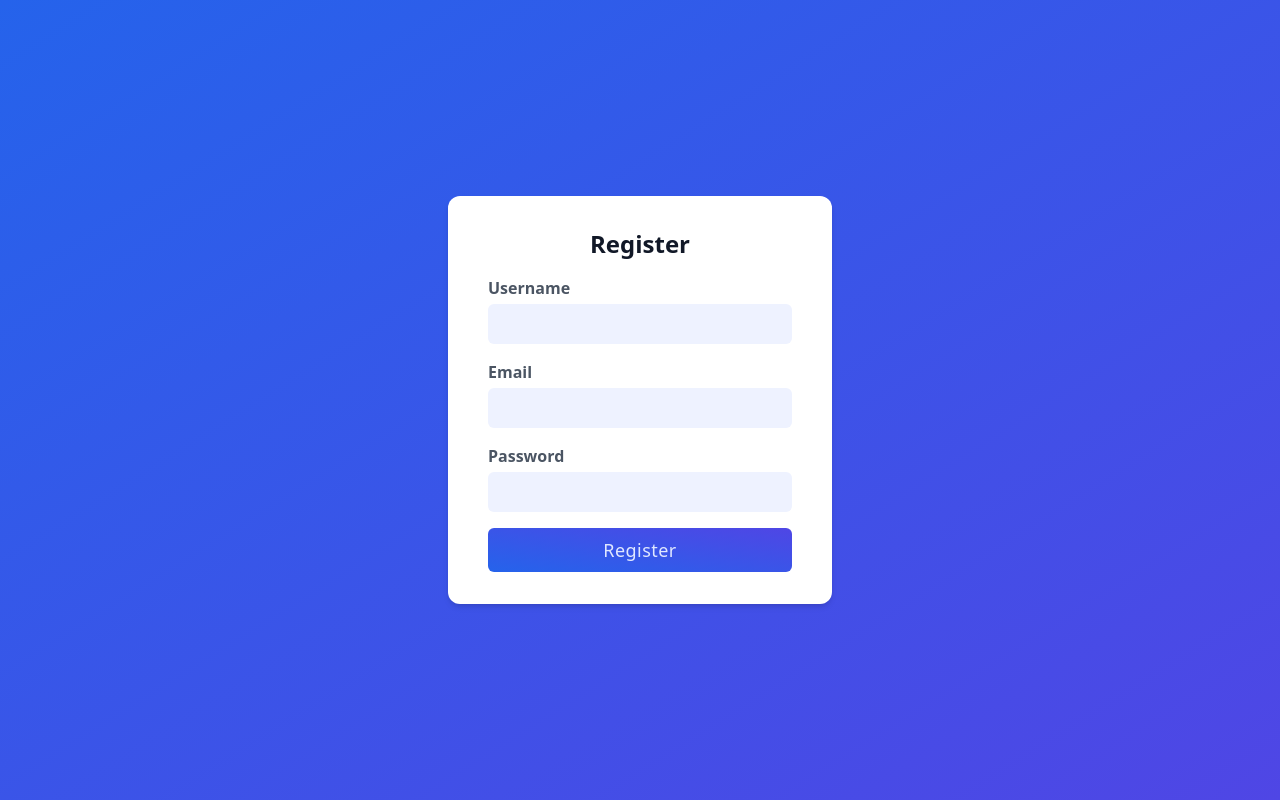
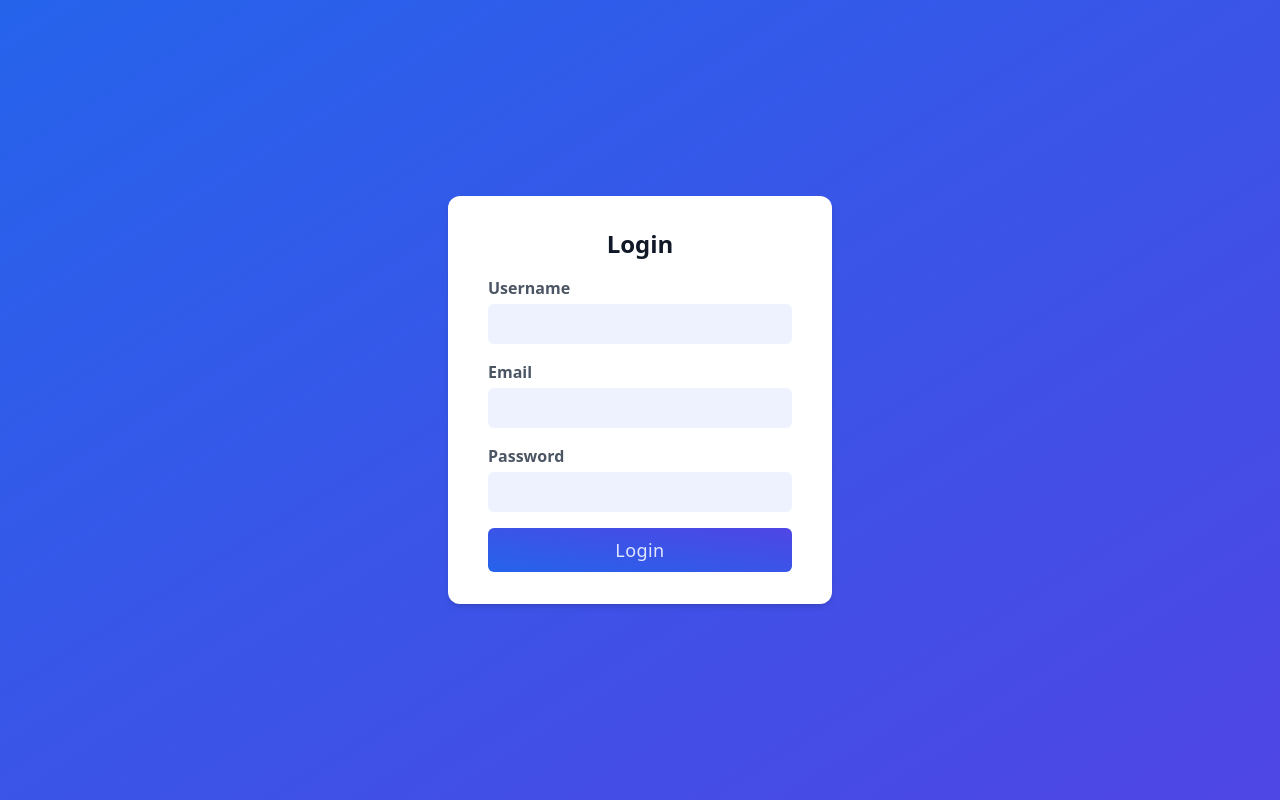
Before and after one commit to dducnv/Excell-On_FrontEnd, a Next.js app: page /login in a window 1280 px wide. Built offline with nearby package versions, Linux system fonts and the light colour scheme.

Commit message:
Commponet branch

```diff
--- a/components/user_layout/HeadPage.jsx
+++ b/components/user_layout/HeadPage.jsx
@@ -3,9 +3,10 @@ import { Popover, Transition } from '@headlessui/react'
 import { MenuIcon, XIcon } from '@heroicons/react/outline'
 import Link from 'next/link'
 const navigation = [
-    { name: 'Product', href: '#' },
-    { name: 'Features', href: '#' },
-    { name: 'Giới thiệu', href: '/login' },
+    { name: 'Home', href: '#' },
+    { name: 'About', href: '#' },
+    { name: 'Services', href: '#' },
+    { name: 'Contact Us', href: '#' },
 ]
 const HeadPage = () => {
     return (
--- a/pages/login.jsx
+++ b/pages/login.jsx
@@ -7,7 +7,7 @@ const login = () => {
                 <form>
                     <div className="bg-white px-10 py-8 rounded-xl w-screen shadow-md max-w-sm">
                         <div className="space-y-4">
-                            <h1 className="text-center text-2xl font-semibold text-gray-900">Register</h1>
+                            <h1 className="text-center text-2xl font-semibold text-gray-900">Login</h1>
                             <div>
                                 <label htmlFor="email" className="block mb-1 text-gray-600 font-semibold">Username</label>
                                 <input type="text" className="bg-indigo-50 px-4 py-2 outline-none rounded-md w-full" />
@@ -21,7 +21,7 @@ const login = () => {
                                 <input type="text" className="bg-indigo-50 px-4 py-2 outline-none rounded-md w-full" />
                             </div>
                         </div>
-                        <button className="mt-4 w-full bg-gradient-to-tr from-blue-600 to-indigo-600 text-indigo-100 py-2 rounded-md text-lg tracking-wide">Register</button>
+                        <button className="mt-4 w-full bg-gradient-to-tr from-blue-600 to-indigo-600 text-indigo-100 py-2 rounded-md text-lg tracking-wide">Login</button>
                     </div>
                 </form>
             </div>
```
Also changed, not shown: pages/about.jsx (added), pages/services.jsx (added).
